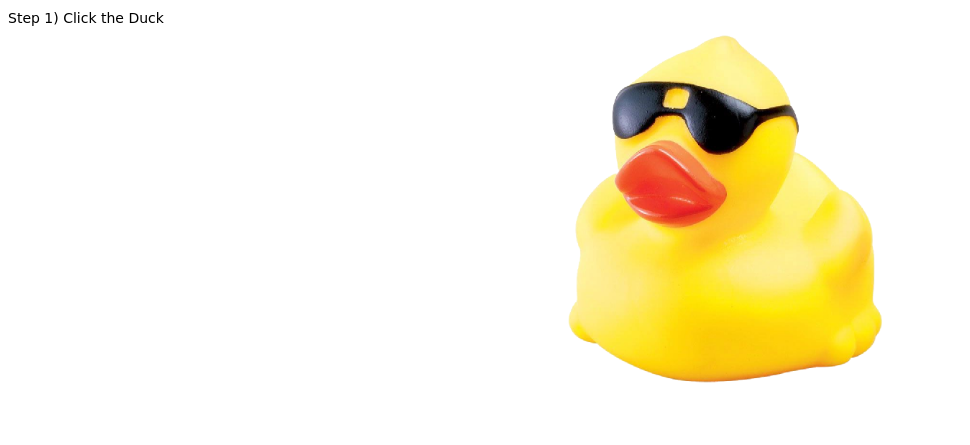
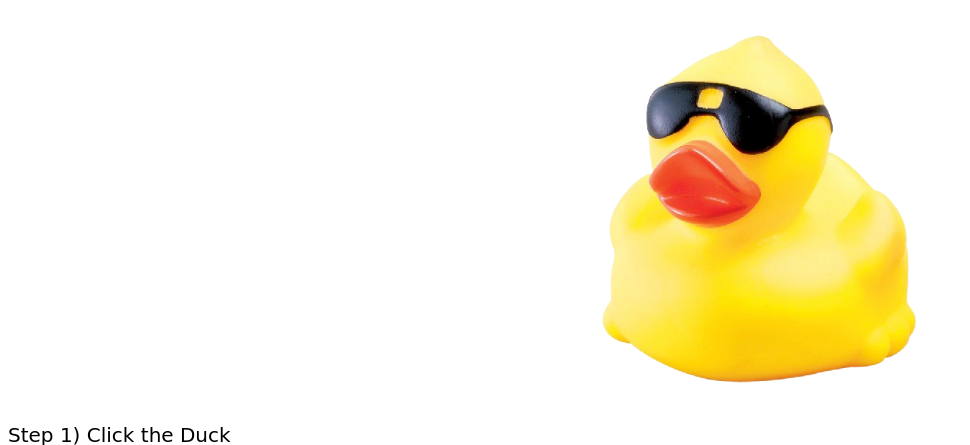
Before and after one commit to YurMan1993/stuckduck, a plain HTML site: page index.html in a window 1280 px wide. Shown: the top 445 px of the page, without its empty margins (0-970 px from the left). Drawn offline with Linux system fonts and the light colour scheme.

Commit message:
css change

```diff
--- a/index.css
+++ b/index.css
@@ -18,11 +18,12 @@ body {
 
 #leftDiv {
 	float: left;
+	margin-top:33%;
 }
 
 #leftDiv p1 {
 	font-family: "Brush Script MT", cursive;
-	font-size: 14px;
+	font-size: 20px;
 	font-style: normal;
 	font-variant: normal;
 	font-weight: 400;
```
